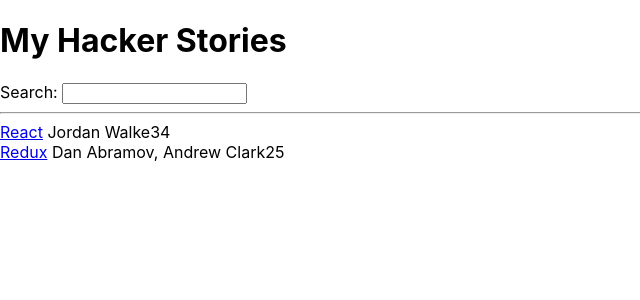
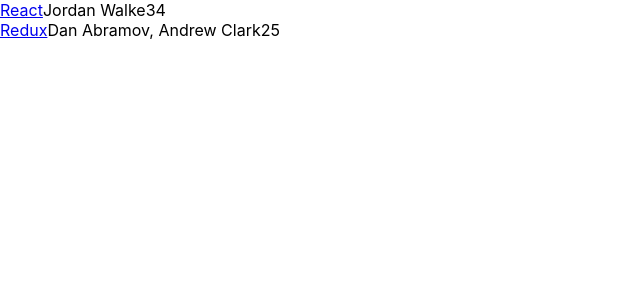
Before and after one commit to TheKetan2/road-to-react-2020, a React (Create React App) app: page / in a window 1280 px wide. Shown: the top 300 px of the page, without its empty margins (0-640 px from the left). Built offline with nearby package versions, Linux system fonts and the light colour scheme.

Commit message:
ES6 class

```diff
--- a/src/App.js
+++ b/src/App.js
@@ -1,4 +1,4 @@
-import React from "react";
+import React, { Component } from "react";
 
 const list = [
   {
@@ -35,18 +35,38 @@
     </div>
   );
 }
-function App() {
+class App extends Component {
   // const title = "React";
+  constructor(props) {
+    super(props);
+    this.state = {
+      list: list,
+    };
+  }
 
-  return (
-    <div>
-      <h1>My Hacker Stories</h1>
-      <label htmlFor="search">Search: </label>
-      <input id="search" type="text" />
-      <hr />
-      <List />
-    </div>
-  );
+  render() {
+    return (
+      // <div>
+      //   <h1>My Hacker Stories</h1>
+      //   <label htmlFor="search">Search: </label>
+      //   <input id="search" type="text" />
+      //   <hr />
+      //   <List />
+      // </div>
+      <div className="App">
+        {this.state.list.map((item) => (
+          <div key={item.objectID}>
+            <span>
+              <a href={item.url}>{item.title}</a>
+            </span>
+            <span>{item.author}</span>
+            <span>{item.num_comments}</span>
+            <span>{item.points}</span>
+          </div>
+        ))}
+      </div>
+    );
+  }
 }
 
 export default App;
```
